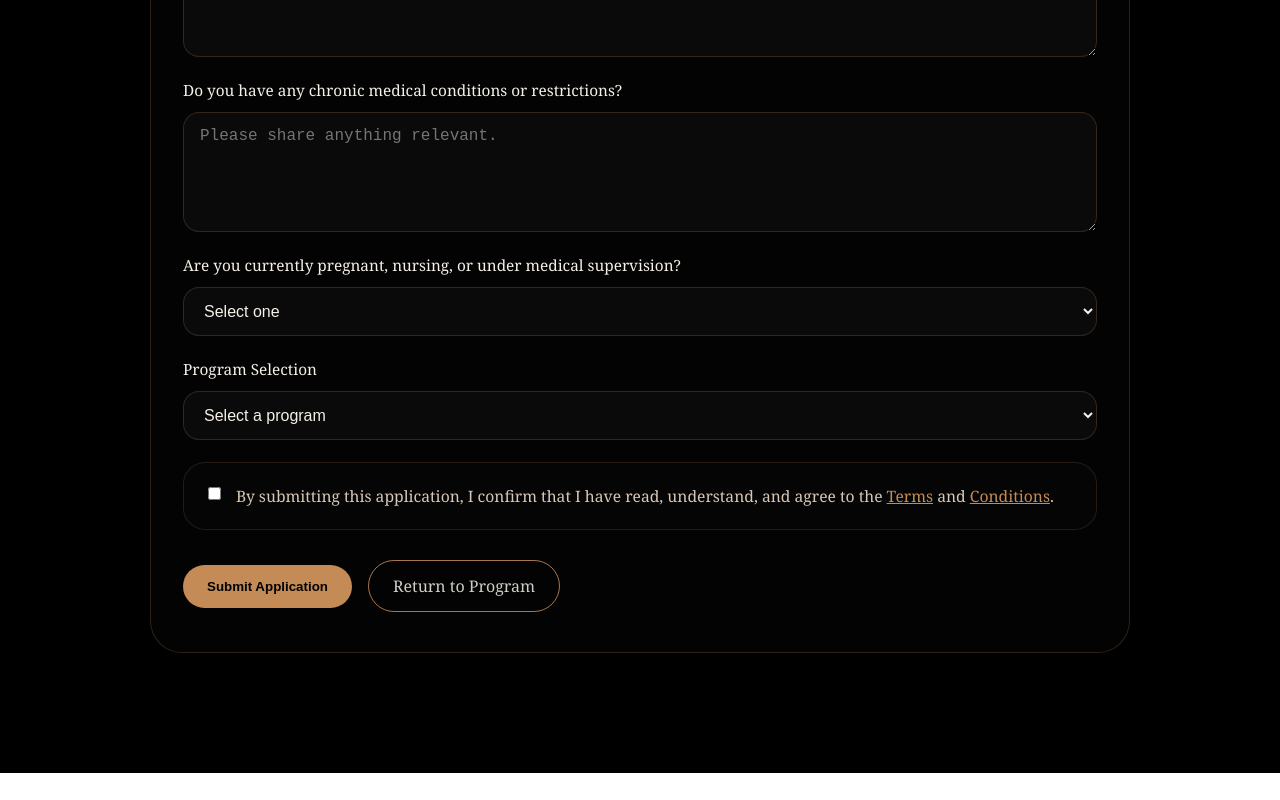
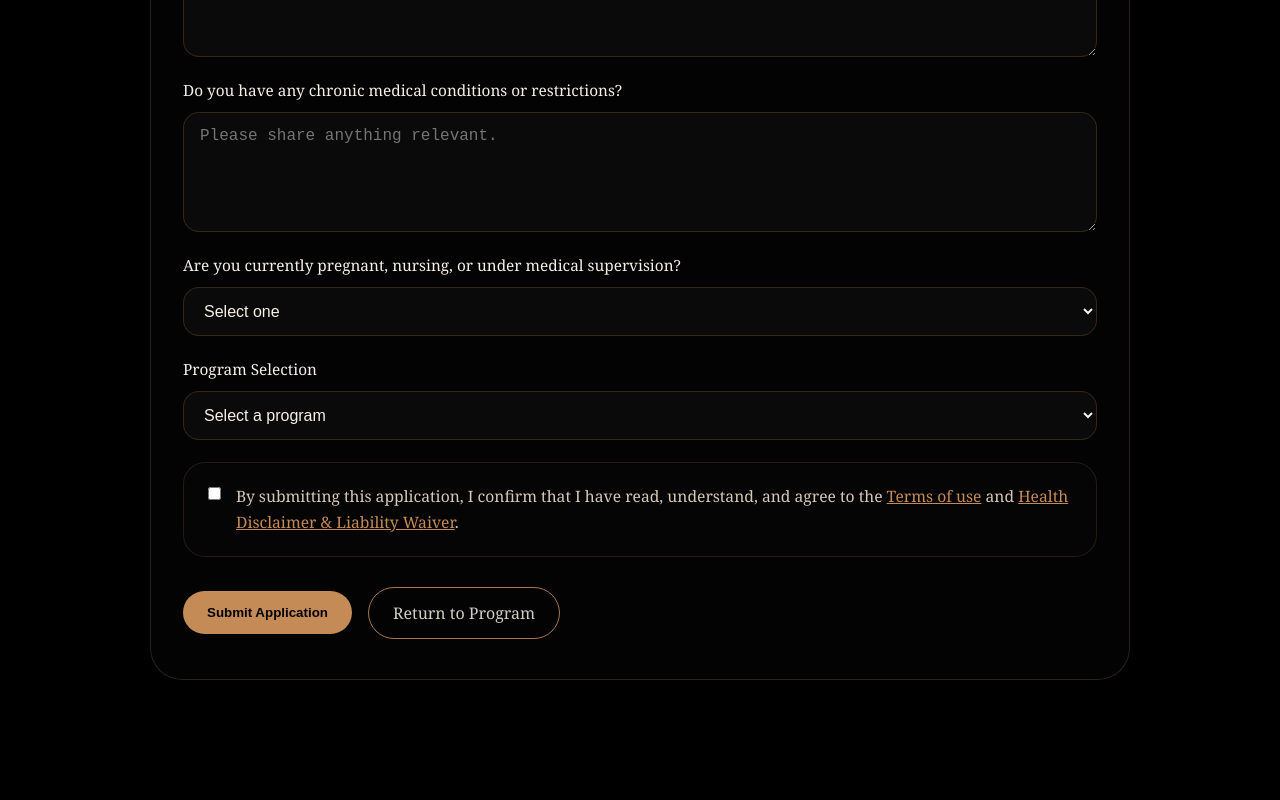
Before and after one commit to anastasis-elite/Website-v2, a Next.js app: page /apply in a window 1280 px wide. Shown: the part 757-1557 px from the top of the page. Before the commit the page ends 1530 px from the top, so only its background shows below. Built offline with nearby package versions, Linux system fonts and the light colour scheme.

Commit message:
Update page.tsx

```diff
--- a/app/apply/page.tsx
+++ b/app/apply/page.tsx
@@ -283,7 +283,7 @@ export default function ApplyPage() {
       textDecoration: 'underline',
     }}
   >
-    Terms
+    Terms of use
   </a>{' '}
   and{' '}
   <a
@@ -293,7 +293,7 @@ export default function ApplyPage() {
       textDecoration: 'underline',
     }}
   >
-    Conditions
+    Health Disclaimer & Liability Waiver
   </a>.
 </span>
             </label>
```
